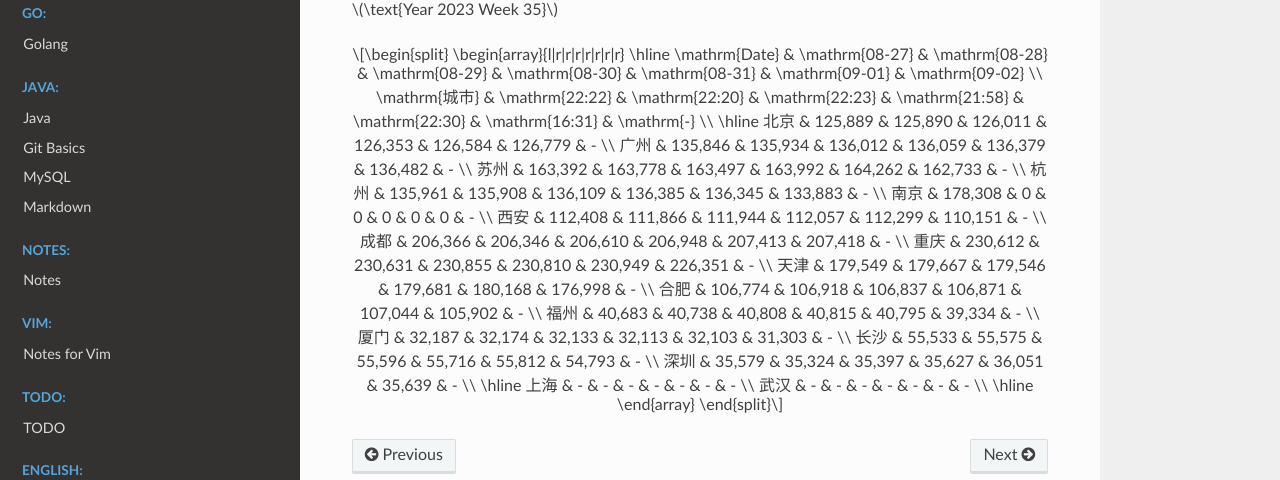
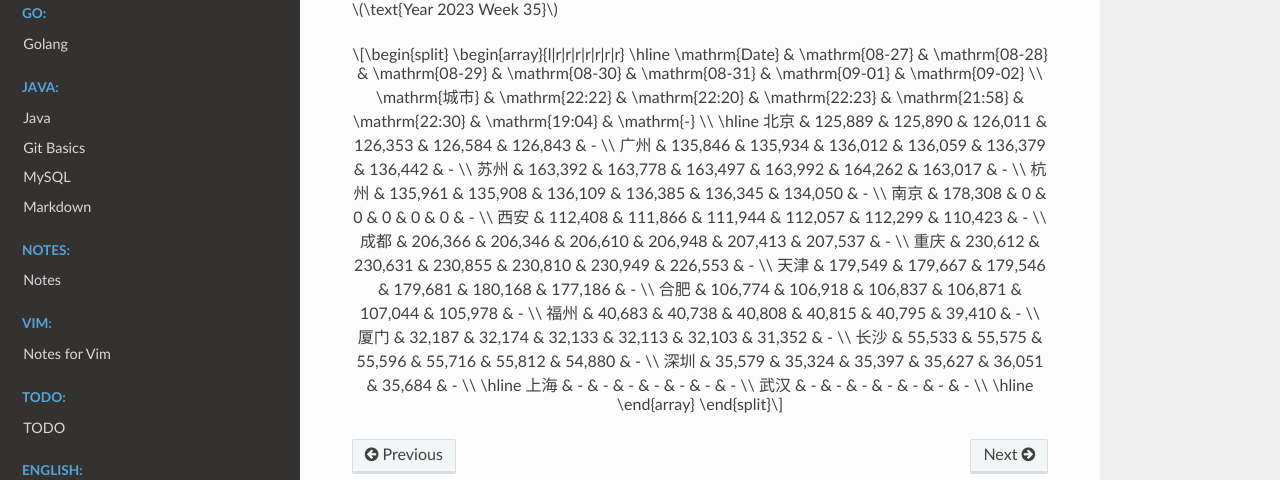
Before and after one commit to Pyrad/pyradnotes, a Sphinx documentation site: the page built from source/RealEstate/resalenumbers2023.md, in a window 1280 px wide and 900 px high, scrolled down 12518 px. Shown: the part 296-776 px from the top of the window. Built offline with Sphinx 7.4.7 and the Read the Docs theme 2.0.0, drawn with Linux system fonts in a browser that asks for light colours; pages that are not in the unit, such as notebooks, are missing from menus; a script that is not in the unit is left out.

Commit message:
Realestate Update resale numbers 2023-09-01 19:04

```diff
--- a/source/RealEstate/resalenumbers2023.md
+++ b/source/RealEstate/resalenumbers2023.md
@@ -834,22 +834,22 @@ $$
 \begin{array}{l|r|r|r|r|r|r|r}
 \hline
 \mathrm{Date} & \mathrm{08-27} & \mathrm{08-28} & \mathrm{08-29} & \mathrm{08-30} & \mathrm{08-31} & \mathrm{09-01} & \mathrm{09-02} \\
-\mathrm{城市} & \mathrm{22:22} & \mathrm{22:20} & \mathrm{22:23} & \mathrm{21:58} & \mathrm{22:30} & \mathrm{16:31} & \mathrm{-} \\
+\mathrm{城市} & \mathrm{22:22} & \mathrm{22:20} & \mathrm{22:23} & \mathrm{21:58} & \mathrm{22:30} & \mathrm{19:04} & \mathrm{-} \\
 \hline
-北京 & 125,889 & 125,890 & 126,011 & 126,353 & 126,584 & 126,779 & - \\
-广州 & 135,846 & 135,934 & 136,012 & 136,059 & 136,379 & 136,482 & - \\
-苏州 & 163,392 & 163,778 & 163,497 & 163,992 & 164,262 & 162,733 & - \\
-杭州 & 135,961 & 135,908 & 136,109 & 136,385 & 136,345 & 133,883 & - \\
+北京 & 125,889 & 125,890 & 126,011 & 126,353 & 126,584 & 126,843 & - \\
+广州 & 135,846 & 135,934 & 136,012 & 136,059 & 136,379 & 136,442 & - \\
+苏州 & 163,392 & 163,778 & 163,497 & 163,992 & 164,262 & 163,017 & - \\
+杭州 & 135,961 & 135,908 & 136,109 & 136,385 & 136,345 & 134,050 & - \\
 南京 & 178,308 & 0 & 0 & 0 & 0 & 0 & - \\
-西安 & 112,408 & 111,866 & 111,944 & 112,057 & 112,299 & 110,151 & - \\
-成都 & 206,366 & 206,346 & 206,610 & 206,948 & 207,413 & 207,418 & - \\
-重庆 & 230,612 & 230,631 & 230,855 & 230,810 & 230,949 & 226,351 & - \\
-天津 & 179,549 & 179,667 & 179,546 & 179,681 & 180,168 & 176,998 & - \\
-合肥 & 106,774 & 106,918 & 106,837 & 106,871 & 107,044 & 105,902 & - \\
-福州 & 40,683 & 40,738 & 40,808 & 40,815 & 40,795 & 39,334 & - \\
-厦门 & 32,187 & 32,174 & 32,133 & 32,113 & 32,103 & 31,303 & - \\
-长沙 & 55,533 & 55,575 & 55,596 & 55,716 & 55,812 & 54,793 & - \\
-深圳 & 35,579 & 35,324 & 35,397 & 35,627 & 36,051 & 35,639 & - \\
+西安 & 112,408 & 111,866 & 111,944 & 112,057 & 112,299 & 110,423 & - \\
+成都 & 206,366 & 206,346 & 206,610 & 206,948 & 207,413 & 207,537 & - \\
+重庆 & 230,612 & 230,631 & 230,855 & 230,810 & 230,949 & 226,553 & - \\
+天津 & 179,549 & 179,667 & 179,546 & 179,681 & 180,168 & 177,186 & - \\
+合肥 & 106,774 & 106,918 & 106,837 & 106,871 & 107,044 & 105,978 & - \\
+福州 & 40,683 & 40,738 & 40,808 & 40,815 & 40,795 & 39,410 & - \\
+厦门 & 32,187 & 32,174 & 32,133 & 32,113 & 32,103 & 31,352 & - \\
+长沙 & 55,533 & 55,575 & 55,596 & 55,716 & 55,812 & 54,880 & - \\
+深圳 & 35,579 & 35,324 & 35,397 & 35,627 & 36,051 & 35,684 & - \\
 \hline
 上海 & - & - & - & - & - & - & - \\
 武汉 & - & - & - & - & - & - & - \\
```
Also changed, not shown: 1 other file.
